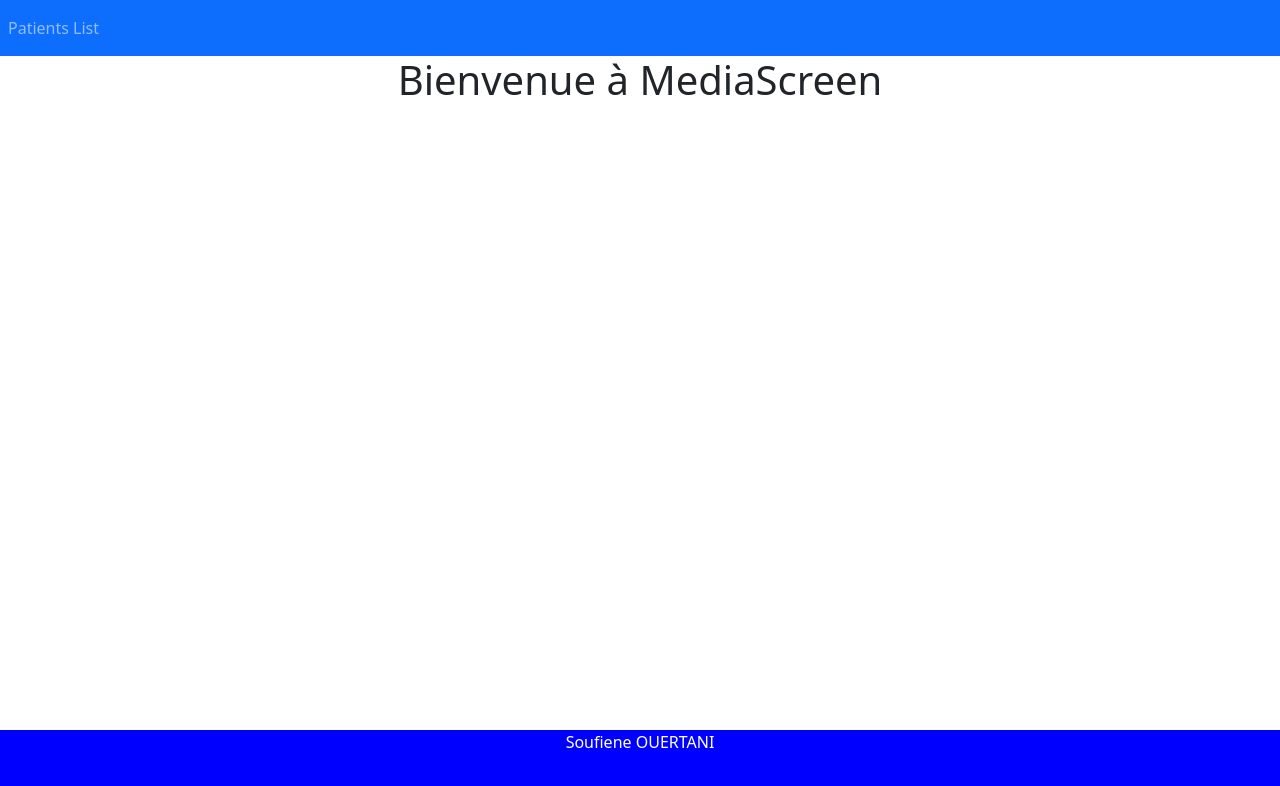
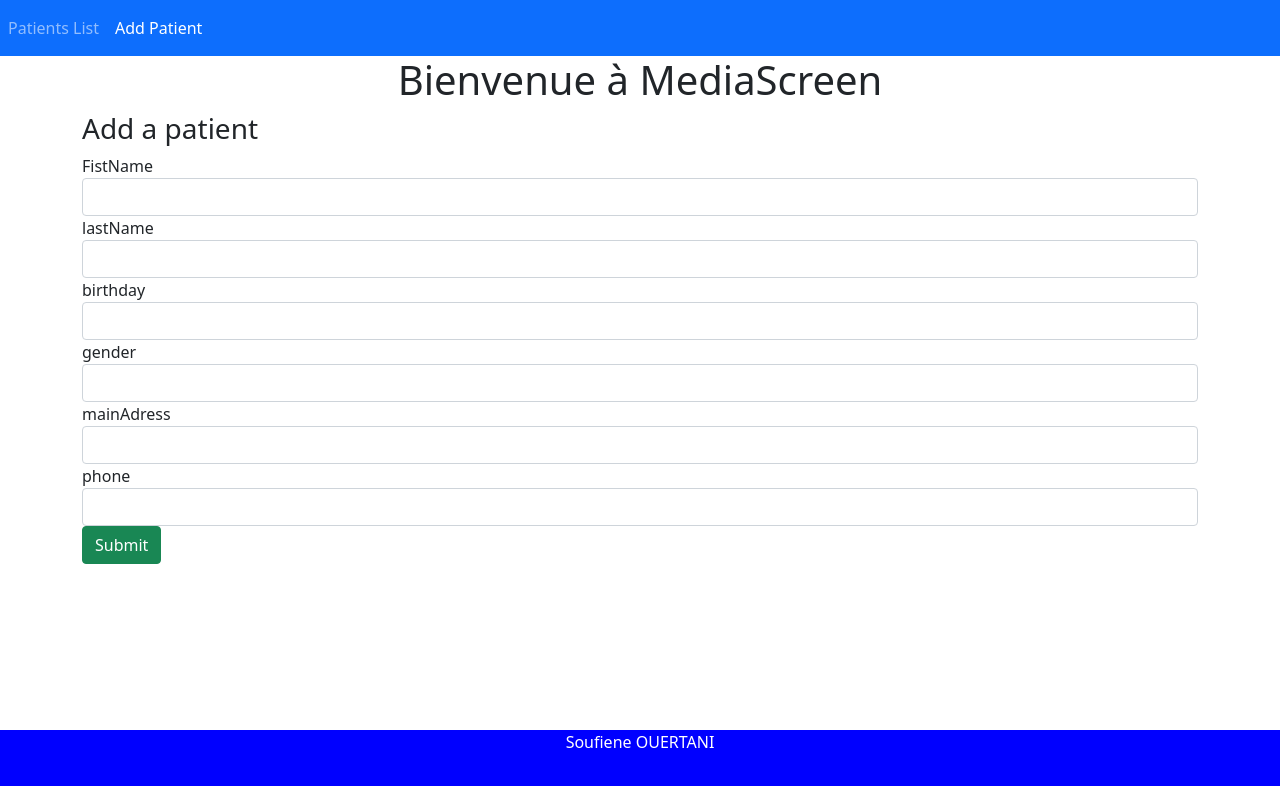
Before and after one commit to SoufieneOUERTANI/OC-P9-MediScreen-Front, an Angular app: page /create-patient in a window 1280 px wide. Before the commit this address led to /. Shown: the top 786 px of the page. Built offline with nearby package versions, Linux system fonts and the light colour scheme.

Commit message:
PatientCreationOK

```diff
--- a/src/app/app-routing.module.ts
+++ b/src/app/app-routing.module.ts
@@ -1,9 +1,11 @@
 import { NgModule } from '@angular/core';
 import { RouterModule, Routes } from '@angular/router';
 import { PatientListComponent } from './patient-list/patient-list.component';
+import { CreatePatientComponent } from './create-patient/create-patient.component';
 
 const routes: Routes = [
   { path: 'patients', component: PatientListComponent },
+  { path: 'create-patient', component: CreatePatientComponent },
   { path: '', redirectTo: 'patients', pathMatch: 'full' }
 
 ];
--- a/src/app/app.component.html
+++ b/src/app/app.component.html
@@ -2,6 +2,9 @@
     <ul class="navbar-nav">
         <li class="nav-item">
             <a routerLink="patients" routerLinkActive="active" class="nav-link">Patients List</a>
+        </li>
+        <li class="nav-item">
+            <a routerLink="create-patient" routerLinkActive="active" class="nav-link">Add Patient</a>
         </li>
     </ul>
 </nav>
--- /dev/null
+++ b/src/app/create-patient/create-patient.component.html
@@ -0,0 +1,30 @@
+<h3>Add a patient</h3>
+<form (ngSubmit)="onSubmitCreation()">
+    <div class="form-group">
+        <label>FistName</label>
+        <input type="text" class="form-control" id="firstName" [(ngModel)]="patient.firstName" name="firstName">
+    </div>
+    <div class="form-group">
+        <label>lastName</label>
+        <input type="text" class="form-control" id="lastName" [(ngModel)]="patient.lastName" name="lastName">
+    </div>
+    <div class="form-group">
+        <label>birthday</label>
+        <input type="text" class="form-control" id="birthday" [(ngModel)]="patient.birthday" name="birthday">
+    </div>
+    <div class="form-group">
+        <label>gender</label>
+        <input type="text" class="form-control" id="gender" [(ngModel)]="patient.gender" name="gender">
+    </div>
+    <div class="form-group">
+        <label>mainAdress</label>
+        <input type="text" class="form-control" id="mainAdress" [(ngModel)]="patient.mainAdress" name="mainAdress">
+    </div>
+    <div class="form-group">
+        <label>phone</label>
+        <input type="text" class="form-control" id="phone" [(ngModel)]="patient.phone" name="phone">
+    </div>
+
+    <button class="btn btn-success" type="submit">Submit</button>
+
+</form>
--- /dev/null
+++ b/src/app/create-patient/create-patient.component.ts
@@ -0,0 +1,38 @@
+import { Component, OnInit } from '@angular/core';
+import { Router } from '@angular/router';
+import { Patient } from '../patient';
+import { PatientService } from '../patient.service';
+
+@Component({
+  selector: 'app-create-patient',
+  templateUrl: './create-patient.component.html',
+  styleUrls: ['./create-patient.component.css']
+})
+export class CreatePatientComponent implements OnInit {
+
+  patient: Patient = new Patient();
+
+  constructor(private patientService: PatientService, private router: Router) { }
+
+  ngOnInit(): void {
+  }
+
+  savePatient(): void {
+    this.patientService.createPatient(this.patient).subscribe(
+      data => {
+        console.log(data);
+        this.goToPatientsList();
+      },
+      error => { console.log(error) }
+    );
+  }
+  goToPatientsList() {
+    this.router.navigate(['patients']);
+  }
+
+  onSubmitCreation(): void {
+    console.log(this.patient);
+    this.savePatient();
+  }
+
+}
--- a/src/app/patient.service.ts
+++ b/src/app/patient.service.ts
@@ -17,6 +17,11 @@
     return this.httpClient.get<GetPatientsPages>(`${this.baseURL}`).pipe(map(response => response._embedded.patients));
   }
 
+  createPatient(patient: Patient): Observable<Object> {
+    console.log('patient : ' + patient);
+    return this.httpClient.post(`${this.baseURL}`, patient);
+  }
+
 }
 
 interface GetPatientsPages {
```
Also changed, not shown: src/app/app.module.ts (+6 -2 lines), src/app/create-patient/create-patient.component.css (added), 1 other file (tests, documents, lock files or other folders).
